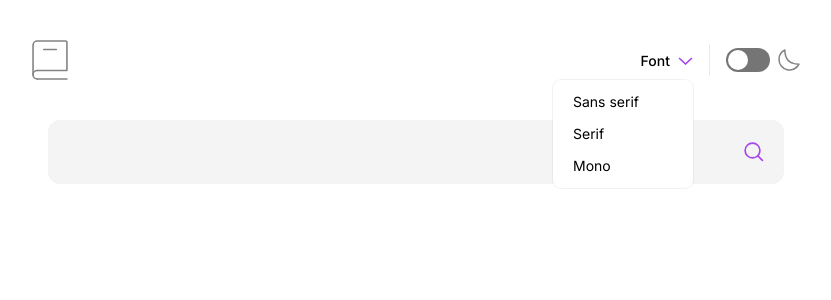
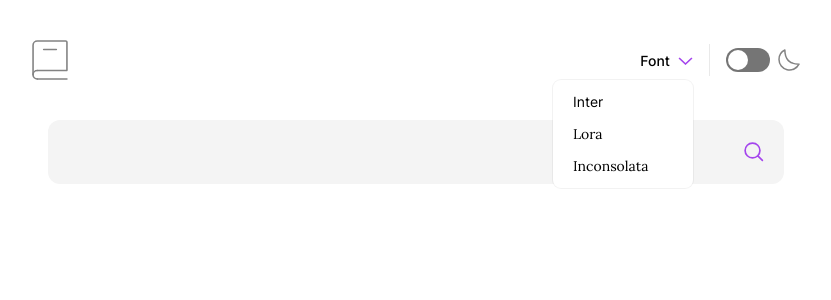
Before and after one commit to alexisdlr/dictionary-web, a Next.js app: page / in a window 1280 px wide. Both pictures are taken after a click on the button "Font". Shown: the top 300 px of the page, without its empty margins (224-1055 px from the left). Built offline with nearby package versions, Linux system fonts and the light colour scheme.

Commit message:
added font store

```diff
--- a/app/layout.tsx
+++ b/app/layout.tsx
@@ -1,9 +1,8 @@
 import type { Metadata } from "next";
-import { Inter } from "next/font/google";
-import ThemeProvider from "@/components/provider/theme-provider";
+import ThemeProvider from "@/components/providers/theme-provider";
 import "./globals.css";
+import FontProvider from "@/components/providers/font-provider";
 
-const inter = Inter({ subsets: ["latin"] });
 
 export const metadata: Metadata = {
   title: "Dictionary Web App",
@@ -21,9 +20,9 @@ export default function RootLayout({
 }>) {
   return (
     <html lang="en" className="dark:bg-absolute-dark bg-white">
-      <body className={inter.className}>
+      <FontProvider>
         <ThemeProvider>{children}</ThemeProvider>
-      </body>
+      </FontProvider>
     </html>
   );
 }
--- /dev/null
+++ b/components/providers/font-provider.tsx
@@ -0,0 +1,29 @@
+"use client"
+import { useFontStore } from "@/store/font-store";
+import { ReactNode } from "react";
+import { Inter, Lora, Inconsolata } from "@/lib/fonts";
+
+interface FontProviderProps {
+  children: ReactNode;
+}
+
+const FontProvider = ({ children }: FontProviderProps) => {
+  const { font } = useFontStore();
+
+  const selectedFont = () => {
+    switch (font) {
+      case "sans-serif":
+        return Inter.className;
+      case "serif":
+        return Lora.className;
+      case "monospace":
+        return Inconsolata.className;
+      default:
+        return Inter.className;
+    }
+  };
+
+  return <body className={selectedFont()}>{children}</body>;
+};
+
+export default FontProvider;
--- a/components/switch-font.tsx
+++ b/components/switch-font.tsx
@@ -1,8 +1,12 @@
+"use client";
+import { useFontStore } from "@/store/font-store";
+import { Inter, Lora, Inconsolata } from "@/lib/fonts";
 import { Menu, Transition } from "@headlessui/react";
 import Image from "next/image";
 import { Fragment } from "react";
 
 export default function SwitchFont() {
+  const { changeFont } = useFontStore();
   return (
     <Menu as="div" className="relative text-left">
       <Menu.Button className="inline-flex w-full gap-x-2 items-center rounded-md text-sm font-medium dark:text-white transition-all outline-none border-none">
@@ -27,13 +31,28 @@ export default function SwitchFont() {
         <Menu.Items className="absolute right-0 mt-2 w-[140px] origin-top-right divide-y divide-gray-100 rounded-lg bg-white dark:bg-pitch-black dark:shadow-[0_10px_50px_-15px] dark:shadow-purple dark:text-white ring-1 ring-black/5 focus:outline-none z-10">
           <div className="px-5 py-3 flex flex-col gap-y-3 items-start text-sm">
             <Menu.Item>
-              <button>Sans serif</button>
+              <button
+                onClick={() => changeFont("sans-serif")}
+                className={Inter.className}
+              >
+               Inter
+              </button>
             </Menu.Item>
             <Menu.Item>
-              <button>Serif</button>
+              <button
+                onClick={() => changeFont("serif")}
+                className={Lora.className}
+              >
+                Lora
+              </button>
             </Menu.Item>
             <Menu.Item>
-              <button>Mono</button>
+              <button
+                onClick={() => changeFont("monospace")}
+                className={Inconsolata.className}
+              >
+                Inconsolata
+              </button>
             </Menu.Item>
           </div>
         </Menu.Items>
--- /dev/null
+++ b/lib/fonts.ts
@@ -0,0 +1,16 @@
+import localFont from "next/font/local";
+
+export const Inter = localFont({
+  src: "../public/assets/fonts/inter/Inter-VariableFont_slnt,wght.ttf",
+  display: "swap",
+});
+
+export const Lora = localFont({
+  src: "../public/assets/fonts/lora/Lora-VariableFont_wght.ttf",
+  display: "swap",
+});
+
+export const Inconsolata = localFont({
+  src: "../public/assets/fonts/lora/Lora-VariableFont_wght.ttf",
+  display: "swap",
+});
--- /dev/null
+++ b/store/font-store.ts
@@ -0,0 +1,19 @@
+import { create } from "zustand";
+import { persist } from "zustand/middleware";
+
+interface FontStore {
+  font: 'sans-serif' | 'serif' | 'monospace';
+  changeFont: (font: 'sans-serif' | 'serif' | 'monospace') => void;
+}
+
+export const useFontStore = create<FontStore>()(
+  persist(
+    (set) => ({
+      font: 'sans-serif',
+      changeFont: (font) => set({ font: font}),
+    }),
+    {
+      name: "font",
+    }
+  )
+);
```
Also changed, not shown: components/providers/theme-provider.tsx (renamed from components/provider/theme-provider.tsx).
